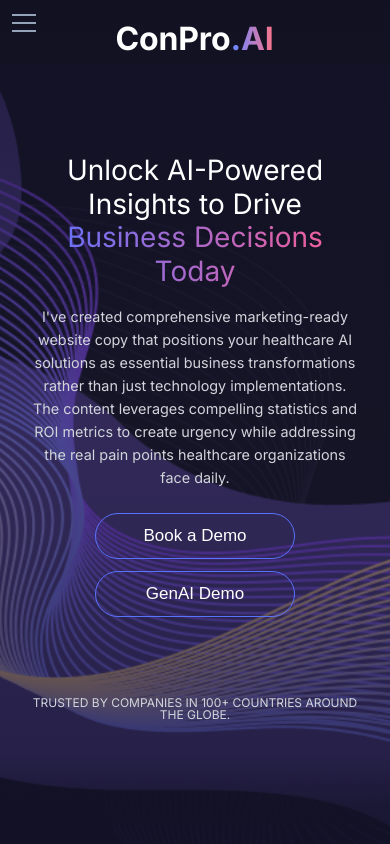
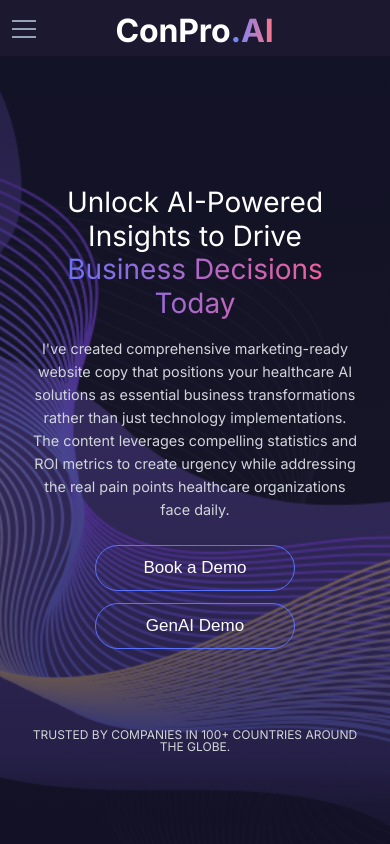
Before and after one commit to BigBetsdotAI/BigBets, a React app: page / in a window 390 px wide. Shown: the top 844 px of the page. Built offline with nearby package versions, Linux system fonts and the light colour scheme.

Commit message:
Update header, hero-new, and sections CSS for mobile and layout improvements

```diff
--- a/src/styles/header.css
+++ b/src/styles/header.css
@@ -1,3 +1,11 @@
+@media (max-width: 768px) {
+  .header {
+    max-width: 100vw !important;
+    overflow: visible !important;
+    z-index: 1000 !important;
+    max-height: 56px;
+  }
+}
 @media (max-width: 768px) {
   .nav-links {
     align-items: center !important;
@@ -50,7 +58,7 @@
   top: 0;
   left: 0;
   right: 0;
-  background: #15141D40;
+  background: #1f1b33cc;
   border-bottom: none;
   z-index: 1000;
   transition: transform 0.3s ease, opacity 0.3s ease;
@@ -196,6 +204,7 @@
   height: 24px;
   position: absolute;
   right: 0.5rem;
+  margin-top: 15px;
 }
 
 .menu-toggle span {
@@ -204,13 +213,14 @@
   background: #94A3B8;
   margin: 3px 0;
   transition: 0.3s;
+
 }
 
 /* Mobile Navigation */
 @media (max-width: 768px) {
   .header .container {
     justify-content: center;
-    padding: 13px 0.5rem 0 var(--spacing-xl);
+    padding: 5px 0.5rem 0 var(--spacing-xl);
   }
 
   .menu-toggle {
--- a/src/styles/hero-new.css
+++ b/src/styles/hero-new.css
@@ -1,3 +1,4 @@
+
 /* Modern Tailwind-inspired Hero Section */
 .hero-tailwind {
   position: relative;
@@ -173,7 +174,7 @@
     background-position: center center;
     background-repeat: no-repeat;
     min-height: 100vh;
-    padding: 6rem 1rem 3rem 1rem;
+    padding: 7rem 1rem 0rem 1rem;
     position: relative;
     margin-top: 0;
     margin-right: 0;
--- a/src/styles/sections.css
+++ b/src/styles/sections.css
@@ -1,3 +1,9 @@
+@media (max-width: 768px) {
+  .trusted-by {
+    margin-top: 2.5rem;
+    margin-bottom: 0.5rem;
+  }
+}
 .ai-expertise {
   padding: 0rem 0;
 }
@@ -49,7 +55,7 @@
     position: absolute !important;
     left: 0.75rem !important;
     right: auto !important;
-    top: 50%;
+    top: 100%;
     transform: translateY(-50%);
     z-index: 3;
     margin: 0;
@@ -605,7 +611,7 @@
   text-align: center !important;
   background: none;
   border: none;
-  padding: 0;
+  padding: 40px 0px 40px 0;
   line-height: 1.2;
 }
 @media (max-width: 768px) {
@@ -1485,12 +1491,12 @@
 }
 
 .testimonials .section-title {
-  color: #ffffff;
-  font-size: 2.5rem;
-  font-weight: 700;
-  margin-bottom: 1rem;
-}
-
+    color: #ffffff;
+    font-size: 2.5rem;
+    font-weight: 700;
+    margin-bottom: 1rem;
+    padding: 27px 5px 25px 9px;
+}
 .testimonials .section-subtitle {
   color: #94A3B8;
   font-size: 1.125rem;
```
